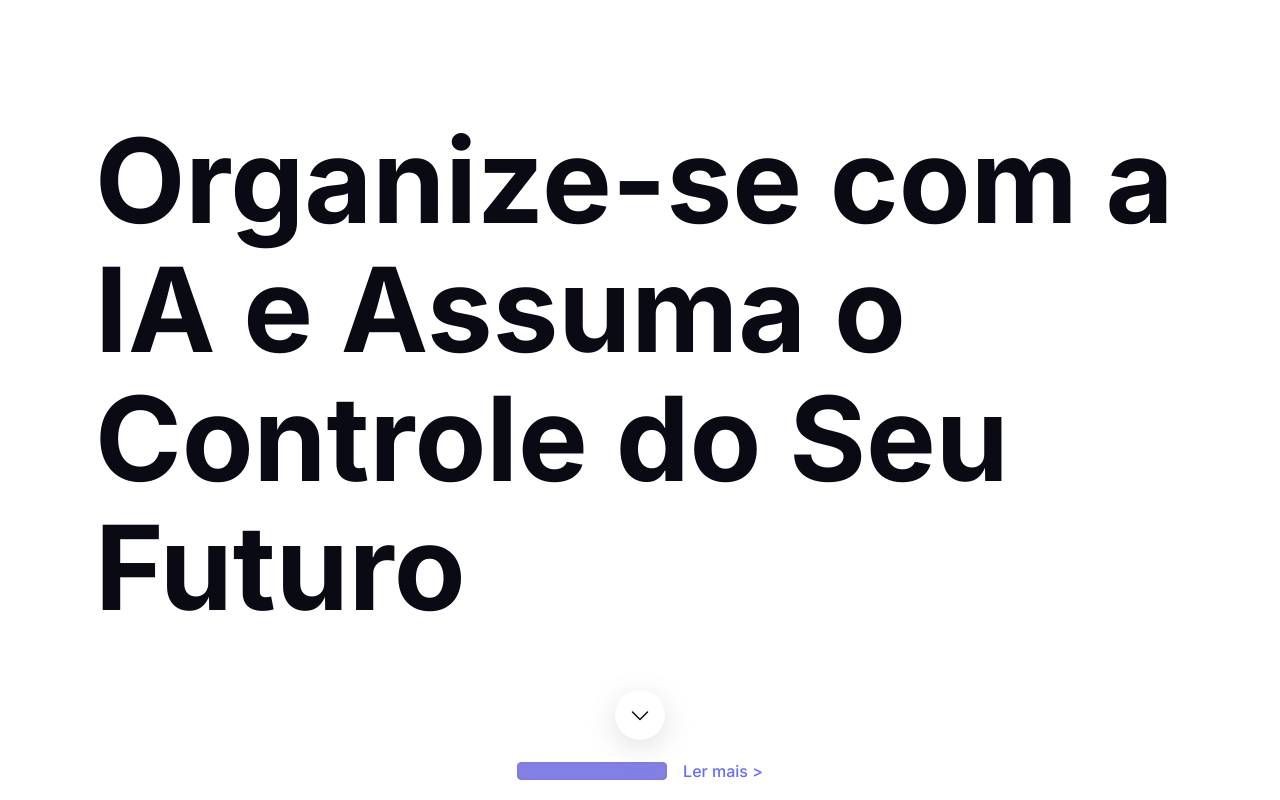
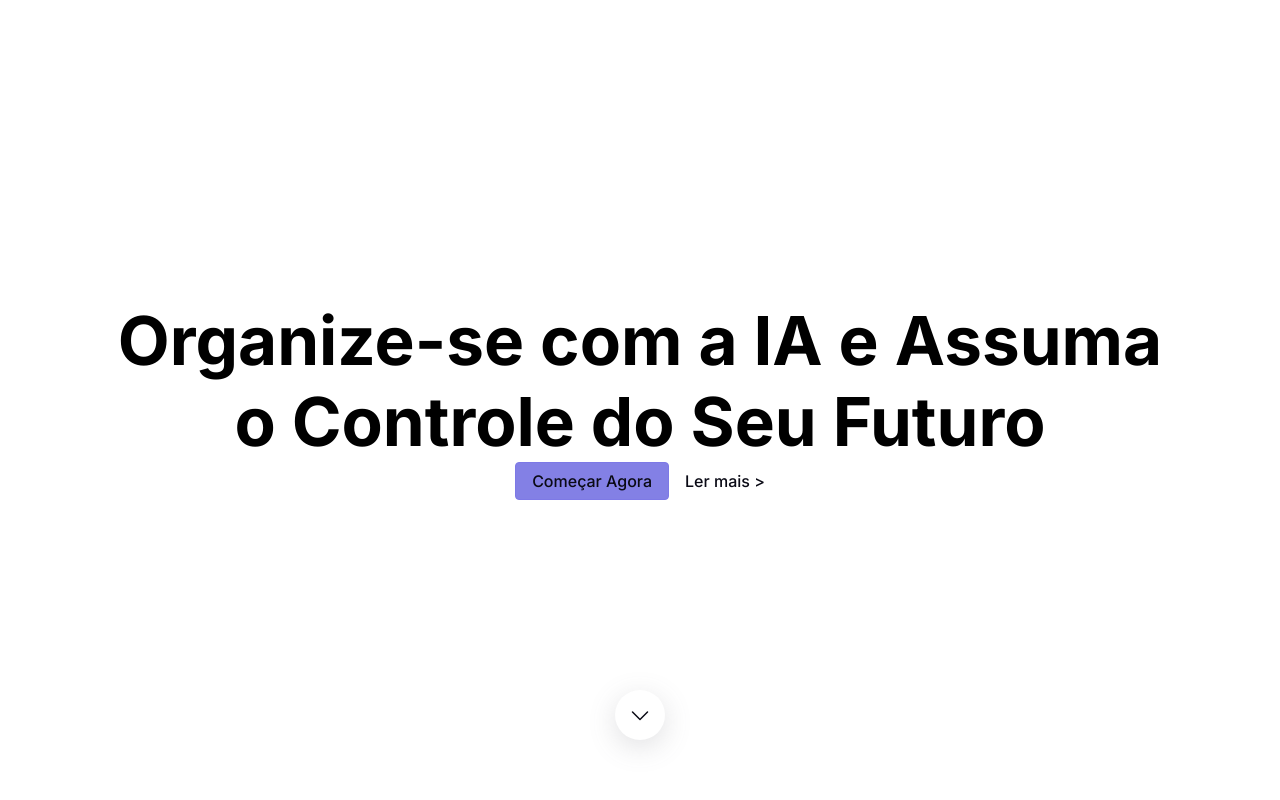
Before and after one commit to SchedulAI/SchedulAI, a React (Vite) app in the folder Frontend/: page / in a window 1280 px wide. Shown: the top 800 px of the page. Built offline with nearby package versions, Linux system fonts and the light colour scheme.

Commit message:
frontend/feature: converte home styled

```diff
--- a/Frontend/src/App.css
+++ b/Frontend/src/App.css
@@ -14,7 +14,6 @@
 
 #root {
   max-width: 100vw;
-  margin: 0 auto;
   padding: 2rem;
   text-align: center;
 }
--- a/Frontend/src/components/Button/index.tsx
+++ b/Frontend/src/components/Button/index.tsx
@@ -1,7 +1,9 @@
 import { ReactNode } from "react";
 import styled from "styled-components";
 
-const StyledButton = styled.button<{ width: "full" | "fit" }>`
+const StyledButton = styled.button<{
+	width: "full" | "fit";
+}>`
 	display: flex;
 	justify-content: center;
 	align-items: center;
@@ -13,6 +15,11 @@ const StyledButton = styled.button<{ width: "full" | "fit" }>`
 	color: #0a0a15;
 	transition: all ease-in-out 0.3s;
 	width: ${({ width }) => (width === "full" ? "100%" : "fit-content")};
+
+	> * {
+		white-space: nowrap;
+		margin: 0px;
+	}
 
 	&:hover {
 		background-color: #7a77da;
@@ -29,7 +36,7 @@ interface ButtonProps {
 	onClick: () => void;
 	disabled?: boolean;
 	width?: "full" | "fit";
-	children: ReactNode; // Removido o 'label' e mantido 'children'
+	children: ReactNode;
 }
 
 export const Button = ({
--- a/Frontend/src/index.css
+++ b/Frontend/src/index.css
@@ -34,7 +34,6 @@ body {
 
 h1 {
 	font-size: 3.2em;
-	line-height: 1.1;
 }
 
 button {
@@ -69,12 +68,12 @@ button:focus-visible {
 	}
 }
 
-a:hover{
+a:hover {
 	color: #4944ca;
 }
 
 a::after {
-  content: '';
+	content: "";
 	position: absolute;
 	width: 0;
 	height: 2px;
@@ -84,7 +83,16 @@ a::after {
 	transition: width 0.4s ease-in-out;
 }
 
-#root{
+#root {
 	height: 100vh;
 	width: 100vw;
 }
+
+h1,
+h2,
+h3,
+h4,
+p {
+	margin: 0;
+	width: fit-content;
+}
--- a/Frontend/src/pages/Home/index.tsx
+++ b/Frontend/src/pages/Home/index.tsx
@@ -1,6 +1,164 @@
+import styled from "styled-components";
 import { Button } from "../../components/Button";
 import { Icon } from "../../components/Icon";
-import "./style.css";
+
+const HomeStyled = styled.div`
+	.main-section {
+		height: 100vh;
+		display: flex;
+		flex-direction: column;
+		align-items: center;
+		justify-content: center;
+
+		.title-div {
+			width: 1090px;
+			h1 {
+				font-size: 4.21rem;
+				text-align: center;
+				color: #000000;
+			}
+		}
+
+		.start-now-div {
+			display: flex;
+			gap: 1rem;
+			align-items: center;
+			justify-content: center;
+
+			a {
+				color: #0a0a15;
+			}
+		}
+
+		.div-arrow-down {
+			position: absolute;
+			display: flex;
+			justify-content: center;
+			align-items: center;
+			cursor: pointer;
+			bottom: 60px;
+			border-radius: 100%;
+			height: 50px;
+			width: 50px;
+			box-shadow: rgba(100, 100, 111, 0.2) 0px 7px 29px 0px;
+			transition: all ease-in-out 0.4s;
+		}
+
+		.div-arrow-down:hover {
+			background-color: #7d79e6;
+		}
+	}
+
+	.news-section {
+		height: 100vh;
+		display: flex;
+		flex-direction: column;
+		align-items: center;
+		gap: 2rem;
+		justify-content: center;
+
+		.div-title {
+			display: flex;
+			align-items: center;
+			flex-direction: column;
+			gap: 1rem;
+
+			h2 {
+				font-size: 3.16rem;
+				color: #0a0a15;
+			}
+
+			h4 {
+				font-size: 2.37rem;
+				color: #0a0a15;
+			}
+		}
+		p {
+			color: #0a0a15;
+			max-width: 35%;
+		}
+	}
+
+	.about-section {
+		height: 100vh;
+		color: #0a0a15;
+		display: flex;
+		flex-direction: column;
+		align-items: center;
+		justify-content: center;
+		gap: 10px;
+
+		.div-title {
+			display: flex;
+			flex-direction: column;
+			justify-content: center;
+			align-items: center;
+			align-self: center;
+			width: 35%;
+			text-align: left;
+			gap: 1rem;
+			padding: 2px;
+
+			h2 {
+				font-size: 3.16rem;
+				color: #0a0a15;
+			}
+
+			h4 {
+				font-size: 2.37rem;
+				color: #0a0a15;
+			}
+		}
+
+		.div-about-title h2 {
+			display: flex;
+			flex-direction: row;
+		}
+
+		.div-about-title h2 > span {
+			display: flex;
+			align-items: center;
+		}
+
+		.div-about-title p > span {
+			font-weight: 700;
+		}
+
+		.div-about-list {
+			display: flex;
+			flex-direction: column;
+			justify-content: center;
+			align-items: center;
+			align-self: center;
+			width: 35%;
+			text-align: left;
+			gap: 10px;
+			padding: 2px;
+		}
+
+		.div-about-list p {
+			font-size: 1.2rem;
+			font-weight: 700;
+		}
+
+		.div-about-list ul {
+			list-style-type: circle;
+			padding: 0;
+		}
+
+		.div-about-end {
+			display: flex;
+			flex-direction: column;
+			justify-content: center;
+			align-items: center;
+			align-self: center;
+			width: 30%;
+			text-align: left;
+			gap: 10px;
+			padding: 2px;
+		}
+	}
+`;
 
 export const Home = () => {
 	const smoothScrollTo = (endY: number, duration: number) => {
@@ -23,7 +181,7 @@ export const Home = () => {
 	};
 
 	return (
-		<div className="home-div">
+		<HomeStyled className="home-div">
 			<section className="main-section">
 				<div className="title-div">
 					<h1 className="h1-title">
@@ -31,59 +189,53 @@ export const Home = () => {
 					</h1>
 				</div>
 				<div className="start-now-div">
-					<Button
-						label="Começar Agora"
-						onClick={() => console.log("Opa")}
-					></Button>
+					<Button onClick={() => console.log("Opa")}>
+						<p>Começar Agora</p>
+					</Button>
 					<a
 						onClick={() => smoothScrollTo(1200, 1000)}
 						className="read-more"
 					>
 						Ler mais {">"}
 					</a>
+				</div>
 				<div
 					className="div-arrow-down"
 					onClick={() => smoothScrollTo(500, 1000)}
 				>
 					<Icon icon="arrowDown" size={24} color="#0A0A15" />
 				</div>
-				</div>
 			</section>
 			<section className="news-section" id="#news-section">
-				<div className="div-news-title">
+				<div className="div-title">
 					<h2>Novidades</h2>
-				</div>
-				<div className="div-news-subtitle">
-					<h3>
+					<h4>
 						Lançamento do SchedulAI
 						<span>
 							<Icon icon="robot" weight="fill" />
 						</span>
 						!
-					</h3>
+					</h4>
 				</div>
-				<div className="div-news-end">
 				<p>
 					Estamos empolgados em anunciar o lançamento oficial do
 					schedulAI, a mais nova plataforma de agendamento
-						inteligente, projetada para revolucionar a forma como
-						você organiza seus compromissos. Nossa solução utiliza
-						IA avançada para simplificar todo o processo de
-						agendamento, desde a criação de eventos até a coleta
-						automática de disponibilidades. Com o{" "}
-						<span>SchedulAI</span>, você pode criar, compartilhar e
-						gerenciar eventos com facilidade, garantindo que todos
-						os participantes encontrem o melhor horário sem a
-						necessidade de longas trocas de mensagens. Este é apenas
-						o começo! Estamos constantemente trabalhando em novos
-						recursos e melhorias para tornar sua experiência ainda
-						mais fluida e eficiente. Fique de olho, pois muitas
+					inteligente, projetada para revolucionar a forma como você
+					organiza seus compromissos. Nossa solução utiliza IA
+					avançada para simplificar todo o processo de agendamento,
+					desde a criação de eventos até a coleta automática de
+					disponibilidades. Com o <span>SchedulAI</span>, você pode
+					criar, compartilhar e gerenciar eventos com facilidade,
+					garantindo que todos os participantes encontrem o melhor
+					horário sem a necessidade de longas trocas de mensagens.
+					Este é apenas o começo! Estamos constantemente trabalhando
+					em novos recursos e melhorias para tornar sua experiência
+					ainda mais fluida e eficiente. Fique de olho, pois muitas
 					novidades ainda estão por vir!
 				</p>
-				</div>
 			</section>
 			<section className="about-section" id="about-section">
-				<div className="div-about-title">
+				<div className="div-title">
 					<h2>
 						Sobre o SchedulAI
 						<span>
@@ -127,6 +279,6 @@ export const Home = () => {
 					</p>
 				</div>
 			</section>
-		</div>
+		</HomeStyled>
 	);
 };
```
Lines whose indentation alone changed are shown as unchanged.
